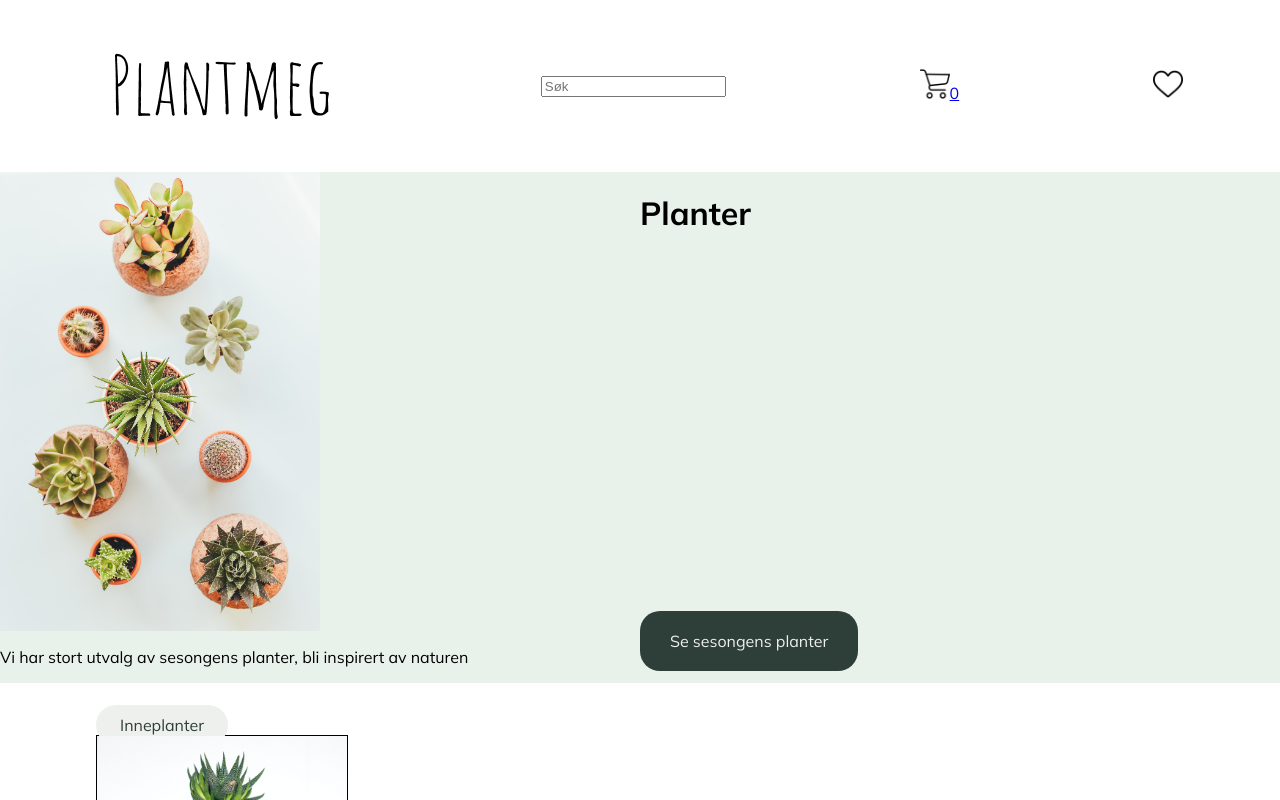
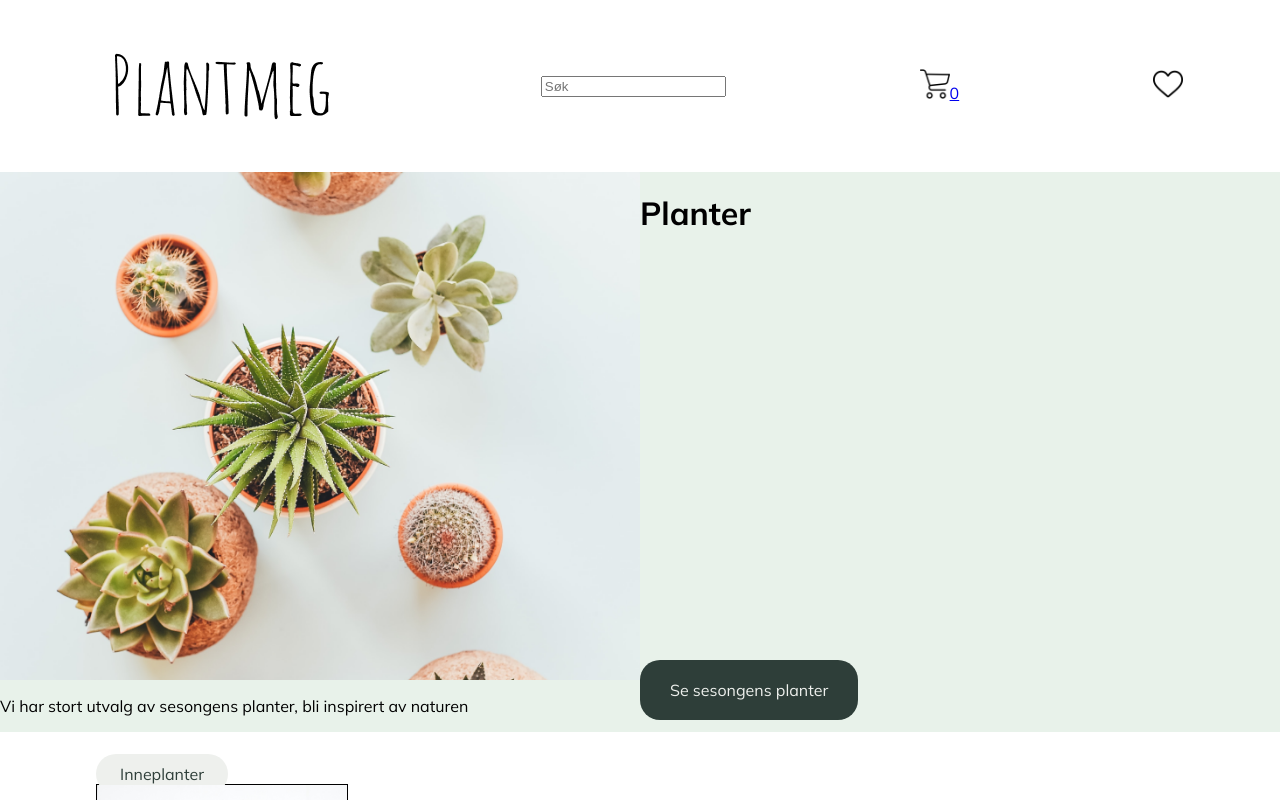
Before and after one commit to annamariabukalska/plantmeg, a React (Create React App) app: page / in a window 1280 px wide. Shown: the top 800 px of the page. Built offline with nearby package versions, Linux system fonts and the light colour scheme.

Commit message:
redigering av plants.png

```diff
--- a/src/App.css
+++ b/src/App.css
@@ -1,5 +1,5 @@
 .picture {
-  width: 50%;
+  width: 100%;
 }
 
 .content-box {
--- a/src/App.js
+++ b/src/App.js
@@ -9,7 +9,7 @@ function App() {
   return (
     <main>
       <div className="content-box">
-        <img src={"images/plants.jpg"} alt="plants" className="picture" />
+        <img src={"images/plants.png"} alt="plants" className="picture" />
         <h1 className="title">Planter</h1>
         <p className="subtitle">
           Vi har stort utvalg av sesongens planter, bli inspirert av naturen
```
Also changed, not shown: public/images/plants.jpg (deleted), public/images/plants.png (added).
